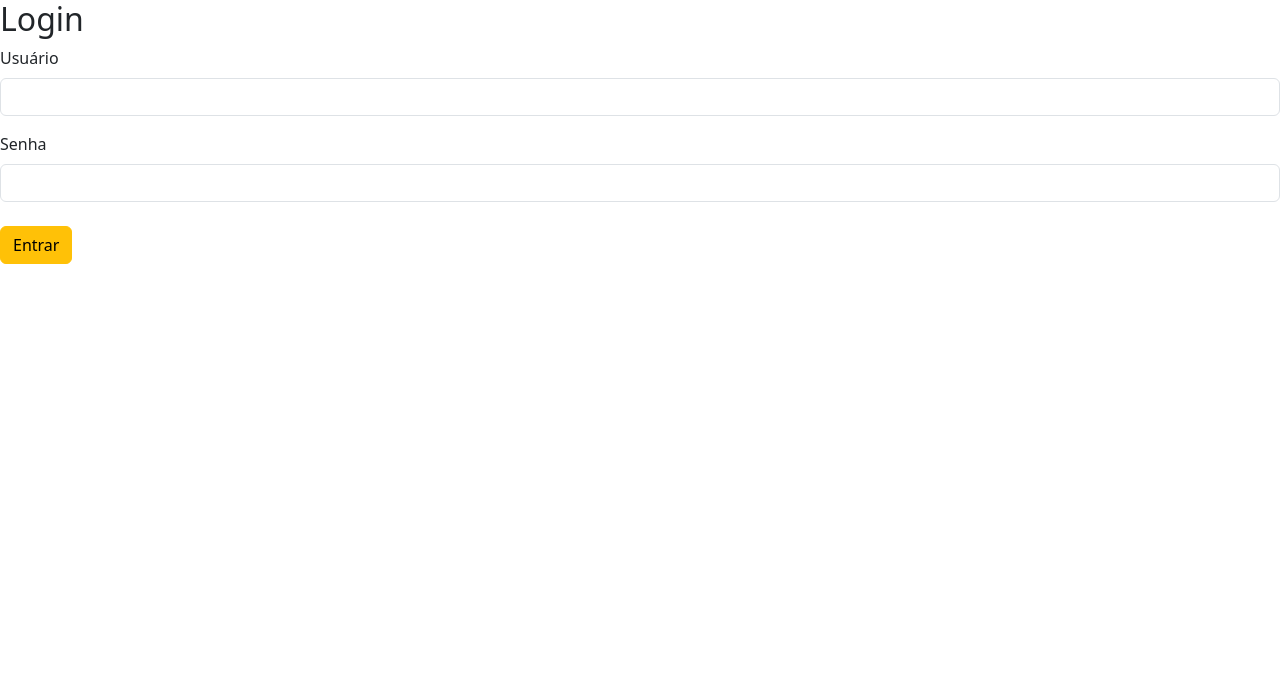
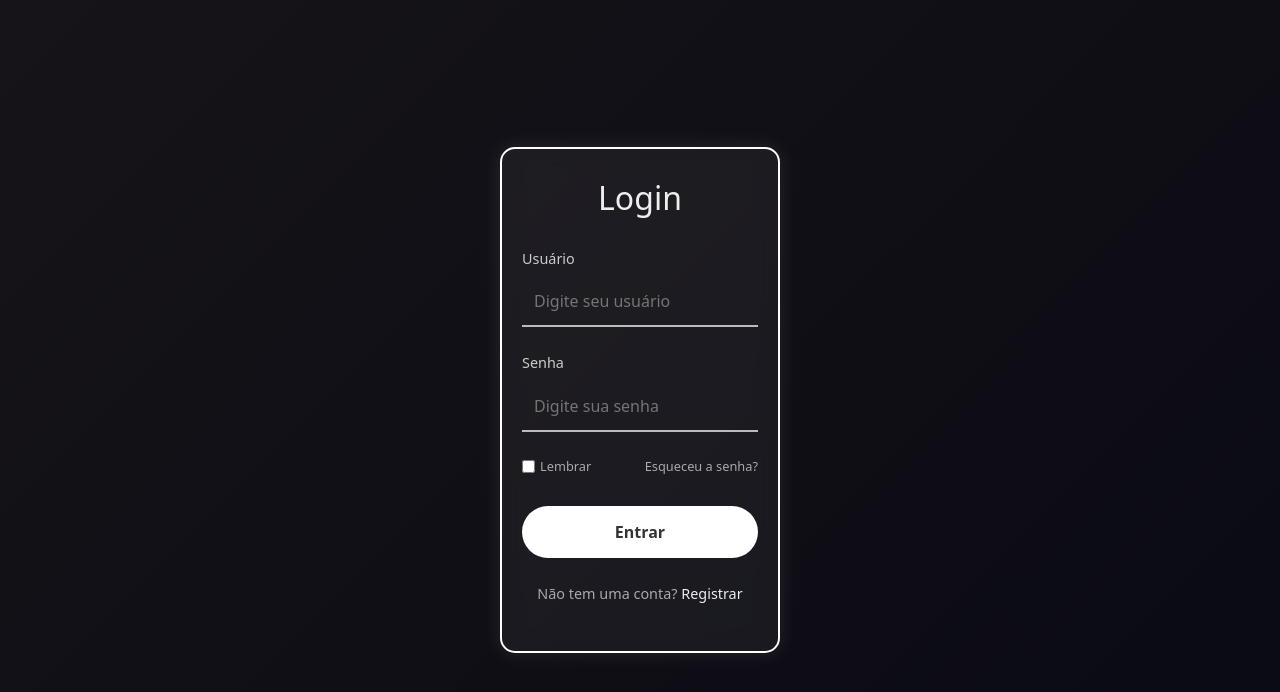
Before and after one commit to anaxy08/Projeto_MCortes, a plain HTML site: page PROJETO_MCORTES/PROJETO_MCORTES/login.html in a window 1280 px wide. Drawn offline with nearby package versions, Linux system fonts and the light colour scheme.

Commit message:
Atualizao Nova

```diff
--- /dev/null
+++ b/PROJETO_MCORTES/PROJETO_MCORTES/login.css
@@ -0,0 +1,114 @@
+body {
+    margin: 0;
+    padding: 0;
+    height: 100vh;
+    background: linear-gradient(135deg, #161418, #0a0a14);
+    display: flex;
+    display: flex;
+    justify-content: center;
+    align-items: center;
+    font-family: 'Poppins', sans-serif;
+    overflow: hidden;
+   }
+
+   section {
+    background: rgba(255, 255, 255, 0.05);
+    backdrop-filter: blur(10px);
+    border-radius: 15px;
+    padding: 30px 20px;
+    width: 280px;
+    box-shadow: 0 0 20px rgba(255, 255, 255, 0.1);
+    color: rgb(226, 226, 226);
+    text-align: center;
+    border: 2px solid white;
+   }
+
+   section h2 {
+    font-style: 2rem;
+    color: #eee;
+    margin-bottom: 30px;
+   }
+
+   .inputbox {
+    display: flex;
+    flex-direction: column;
+    margin-bottom: 25px; /* Mais espaço entre os inputs */
+    text-align: left;
+   }
+
+   .inputbox label {
+    font-size: 0.9rem;
+    margin-bottom: 8px; /* Mais espaço entre a label e o input */
+    color: #ccc;
+   }
+
+   .inputbox input {
+    padding: 12px;
+    border: none;
+    border-bottom: 2px solid #bbb;
+    background: transparent;
+    color: #eee;
+    outline: none;
+   }
+
+   .extra-options {
+    display: flex;
+    justify-content: space-between;
+    align-items: center;
+    font-size: 0.8rem;
+    margin-bottom: 30px;
+    color: #aaa;
+   }
+
+   .extra-options label {
+    display: flex;
+    align-items: center;
+    gap: 5px;
+   }
+
+   .extra-options a {
+    color: #aaa;
+    text-decoration: none;
+   }
+
+   .extra-options a:hover {
+    text-decoration: underline;
+   }
+
+   .btn-login {
+    width: 100%;
+    padding: 14px;
+    background: white;
+    color: #333;
+    border: none;
+    border-radius: 30px;
+    font-weight: bold;
+    font-size: 1rem;
+    cursor: pointer;
+    transition: background 0.3s;
+   }
+
+   .btn-login:hover {
+    background: #ddd;
+   }
+
+   .error-message {
+    color: #ff6b6b;
+    margin-top: 20px;
+    font-size: 0.9rem;
+   }
+
+   .register-link {
+    margin-top: 25px;
+    font-size: 0.9rem;
+    color: #aaa;
+   }
+
+   .register-link a {
+    color: #eee;
+    text-decoration: none;
+   }
+
+   .register-link a:hover {
+    text-decoration: underline;
+   }
--- a/PROJETO_MCORTES/PROJETO_MCORTES/login.html
+++ b/PROJETO_MCORTES/PROJETO_MCORTES/login.html
@@ -4,25 +4,40 @@
   <meta charset="UTF-8" />
   <meta name="viewport" content="width=device-width, initial-scale=1.0"/>
   <title>Login - Barbearia</title>
-  <link rel="stylesheet" href="style.css" />
-  <link
-    href="https://cdn.jsdelivr.net/npm/bootstrap@5.3.0/dist/css/bootstrap.min.css"
-    rel="stylesheet"/>
+
+  <link rel="stylesheet" href="login.css" />
+  <link href="https://cdn.jsdelivr.net/npm/bootstrap@5.3.0/dist/css/bootstrap.min.css" rel="stylesheet"/>
+
 </head>
 <body>
-  <div class="login-container">
+
+  <section>
     <h2>Login</h2>
-    <div class="mb-3">
-      <label for="usuario" class="form-label">Usuário</label>
-      <input type="text" class="form-control" id="usuario" />
+
+    <div class="inputbox">
+      <label for="usuario">Usuário</label>
+      <input type="text" id="usuario" placeholder="Digite seu usuário" />
     </div>
-    <div class="mb-4">
-      <label for="senha" class="form-label">Senha</label>
-      <input type="password" class="form-control" id="senha" />
+
+    <div class="inputbox">
+      <label for="senha">Senha</label>
+      <input type="password" id="senha" placeholder="Digite sua senha" />
     </div>
-    <button class="btn btn-warning" onclick="login()">Entrar</button>
+
+    <div class="extra-options">
+      <label><input type="checkbox"> Lembrar</label>
+      <a href="#">Esqueceu a senha?</a>
+    </div>
+
+    <button class="btn-login" onclick="login()">Entrar</button>
+
     <div id="erro" class="error-message"></div>
-  </div>
+
+    <div class="register-link">
+      <p>Não tem uma conta? <a href="#">Registrar</a></p>
+    </div>
+
+  </section>
 
   <script>
     function login() {
@@ -43,5 +58,6 @@
       }
     }
   </script>
+
 </body>
 </html>
--- a/PROJETO_MCORTES/PROJETO_MCORTES/style.css
+++ b/PROJETO_MCORTES/PROJETO_MCORTES/style.css
@@ -1,22 +1,11 @@
-/* ========================
-   IMPORTAÇÃO DE FONTES
-========================= */
+/*IMPORTAÇÃO DE FONTES*/
 @import url('https://fonts.googleapis.com/css2?family=Montserrat:wght@300;600&display=swap');
 
-/* ========================
-   BASE E TIPOGRAFIA
-========================= */
+/*BASE E TIPOGRAFIA*/
 body {
     background-color: #121212;
     color: #f1f1f1;
     font-family: 'Montserrat', sans-serif;
-}
-
-/* ========================
-   LAYOUT E CONTAINERS
-========================= */
-.container {
-    padding: 30px;
 }
 
 .card {
@@ -30,9 +19,7 @@ body {
     color: #ffc107;
 }
 
-/* ========================
-   CABEÇALHOS E NAVBAR
-========================= */
+/*CABEÇALHOS E NAVBAR */
 .admin-header,
 .painel-header {
     background-color: #1e1e1e;
@@ -58,9 +45,7 @@ body {
     background-color: #1e1e1e;
 }
 
-/* ========================
-   BANNERS E HERO
-========================= */
+/*BANNERS E HERO*/
 .hero {
     background: url('banner.jpg') center/cover no-repeat;
     height: 100vh;
@@ -80,9 +65,7 @@ body {
     margin-bottom: 20px;
 }
 
-/* ========================
-   BOTÕES
-========================= */
+/*BOTÕES */
 .btn {
     border-radius: 5px;
     transition: 0.3s;
@@ -125,9 +108,7 @@ body {
     opacity: 0.9;
 }
 
-/* ========================
-   BOTÃO FLUTUANTE (MOBILE)
-========================= */
+/*BOTÃO FLUTUANTE (MOBILE)*/
 .btn-flutuante {
     position: fixed;
     bottom: 20px;
@@ -152,9 +133,7 @@ body {
     }
 }
 
-/* ========================
-   TABELAS
-========================= */
+/*TABELAS*/
 .table-dark {
     background-color: #222;
 }
@@ -168,9 +147,7 @@ body {
     background-color: #333;
 }
 
-/* ========================
-   FILTROS
-========================= */
+/*FILTROS*/
 .filtros {
     background: #1e1e1e;
     padding: 15px;
@@ -178,9 +155,7 @@ body {
     margin-bottom: 20px;
 }
 
-/* ========================
-   FORMULÁRIOS
-========================= */
+/*FORMULÁRIOS*/
 #form-agendamento-wrapper {
     overflow: hidden;
     transition: max-height 0.5s ease;
@@ -194,9 +169,7 @@ body {
     max-height: 0;
 }
 
-/* ========================
-   ANIMAÇÕES
-========================= */
+/*ANIMAÇÕES*/
 .fade-in {
     animation: fadeIn 0.5s ease-in-out;
 }
@@ -212,9 +185,7 @@ body {
     }
 }
 
-/* ========================
-   RESPONSIVIDADE
-========================= */
+/*RESPONSIVIDADE*/
 @media (max-width: 768px) {
     .painel-header {
         font-size: 18px;
```
Also changed, not shown: PROJETO_MCORTES/PROJETO_MCORTES/LOGINN.HTML (added, +37 -0 lines), PROJETO_MCORTES/PROJETO_MCORTES/painel.html (+1 -1 lines), PROJETO_MCORTES/URSOO.jpg (added), PROJETO_MCORTES/urso.jpg (added).
